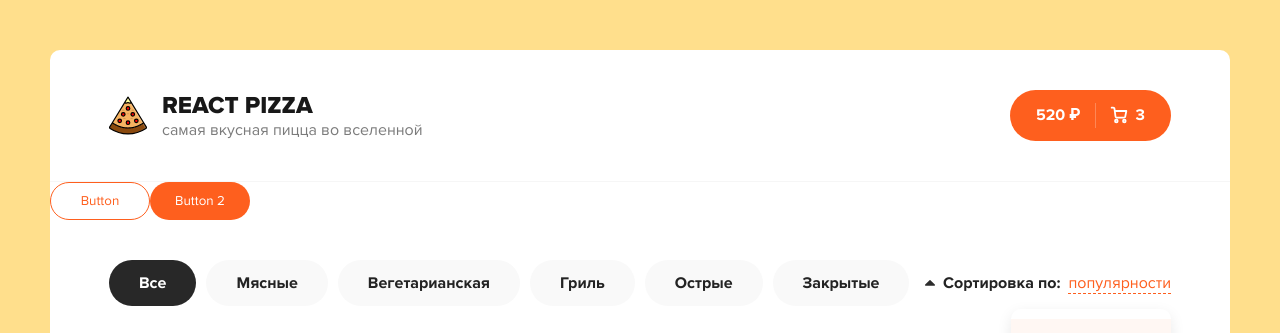
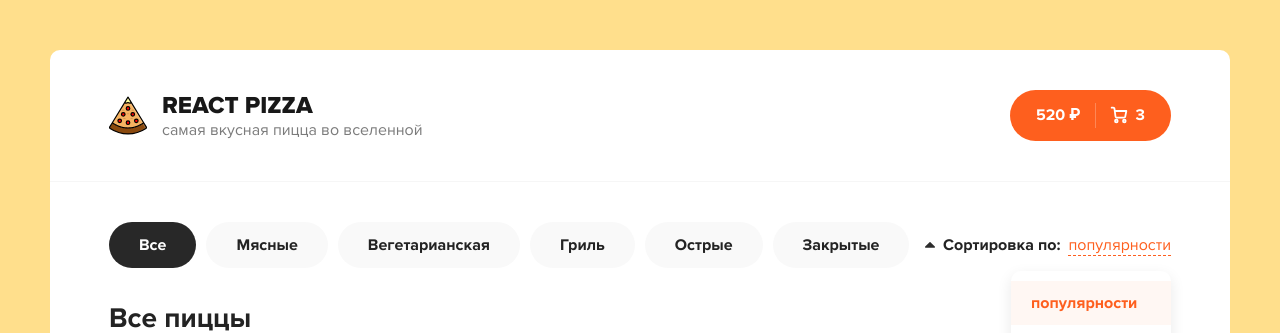
Before and after one commit to andreiribac/react-pizza, a React (Create React App) app: page / in a window 1280 px wide. Shown: the top 333 px of the page. Built offline with nearby package versions, Linux system fonts and the light colour scheme.

Commit message:
button on header | lesson 3

```diff
--- a/src/App.js
+++ b/src/App.js
@@ -3,12 +3,11 @@ import Button from './Button';
 import Header from './Header';
 
 
+// TODO lesson 3 - 38:56 https://www.youtube.com/watch?v=SZma4oQN8SY&list=PL0FGkDGJQjJFMRmP7wZ771m1Nx-m2_qXq&index=3
 function App() {
 	return (
 		<div className="wrapper">
 			<Header />
-			<Button outline>Button</Button>
-			<Button>Button 2</Button>
 			<div className="content">
 				<div className="container">
 					<div className="content__top">
--- a/src/Button.js
+++ b/src/Button.js
@@ -2,12 +2,16 @@ import React, { Component } from 'react'
 import classNames from 'classnames';
 
 
-function Button(props) {
+function Button({onClick, className, outline, children}) {
 	return (
 		// <button className={`button ${this.props.outline ? 'button--outline' : ''}`}>{this.props.children}</button>
-		<button className={classNames('button', {
-			'button--outline': props.outline,
-		})}>{props.children}</button>
+		<button
+			onClick={onClick}
+			className={classNames('button', className, {
+				'button--outline': outline,
+			})}>
+			{children}
+		</button>
 		// <a href="/cart.html" className="button button--cart">
 		// 	<span>520 ₽</span>
 		// 	<div className="button__delimiter"></div>
--- a/src/Header.js
+++ b/src/Header.js
@@ -1,5 +1,6 @@
 import React from 'react';
 import logoSvg from './assets/img/pizza-logo.svg';
+import Button from './Button';
 
 function Header() {
 	return (
@@ -13,7 +14,7 @@ function Header() {
 					</div>
 				</div>
 				<div className="header__cart">
-					<a href="/cart.html" className="button button--cart">
+					<Button className="button--cart">
 						<span>520 ₽</span>
 						<div className="button__delimiter"></div>
 						<svg
@@ -46,7 +47,7 @@ function Header() {
 							/>
 						</svg>
 						<span>3</span>
-					</a>
+					</Button>
 				</div>
 			</div>
 		</div>
```
